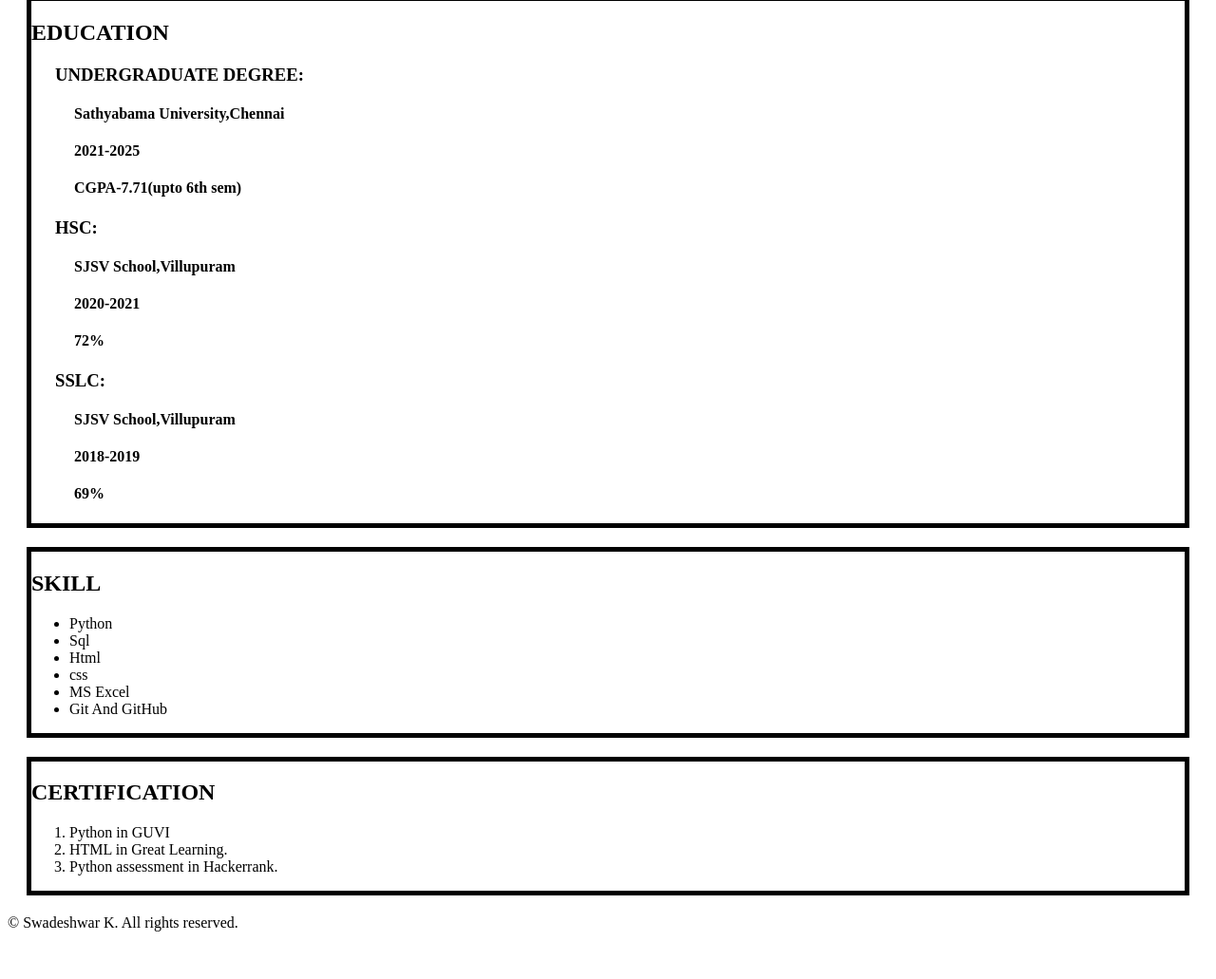
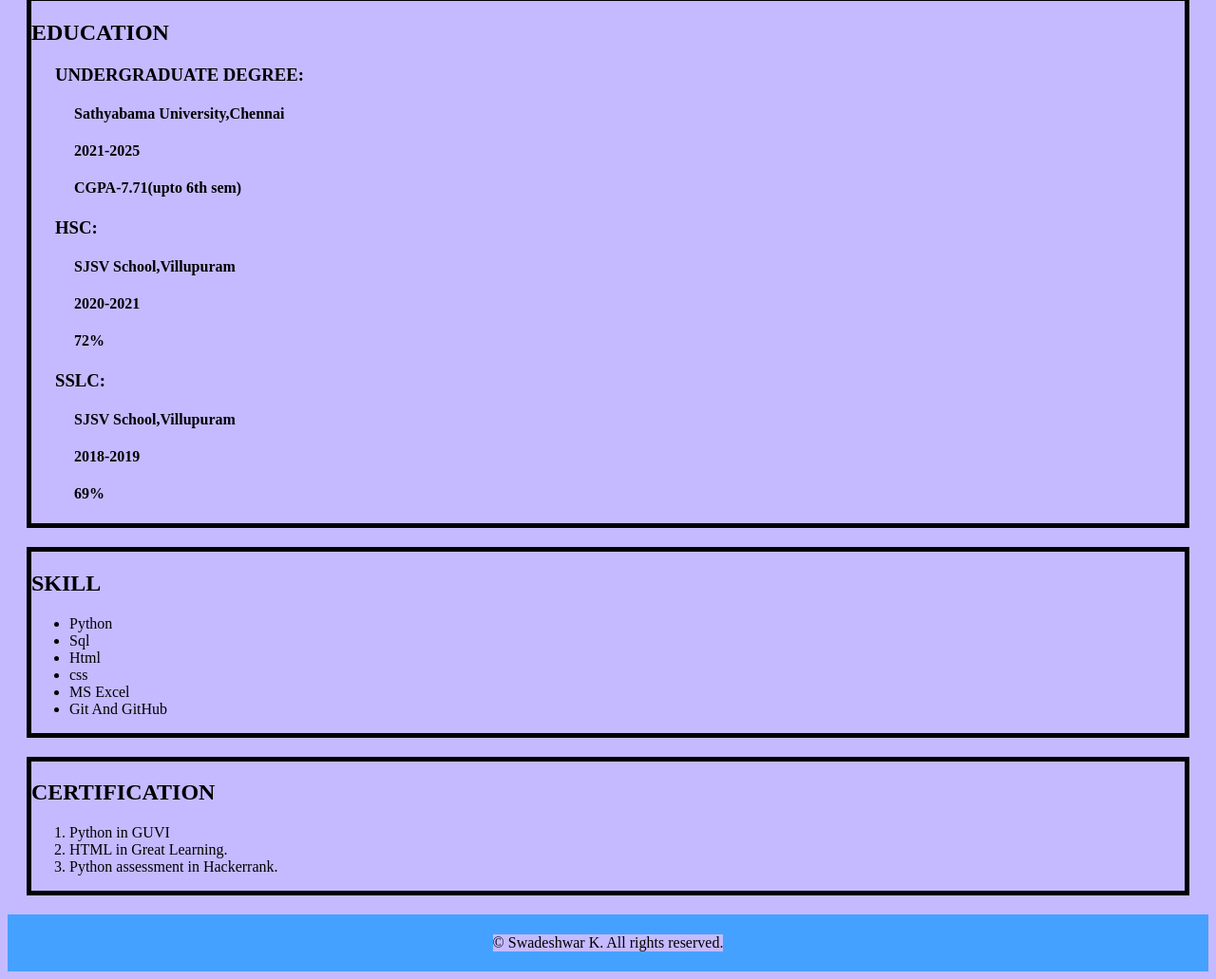
Before and after one commit to Swadu11/Capstone-Projects, a plain HTML site: page index.html in a window 1280 px wide. Shown: the part 301-1332 px from the top of the page at 95% size. Before the commit the page ends 1298 px from the top, so only its background shows below. Drawn offline with Linux system fonts and the light colour scheme.

Commit message:
Update style.css

```diff
--- a/style.css
+++ b/style.css
@@ -3,6 +3,7 @@
   border: 5px solid ;
   margin: 20px;
   text-align: center;
+
 }
 #obj{
     width: auto;
@@ -31,6 +32,17 @@
 .div{
     border: 5px solid ;
     margin: 20px;
-
+    ;
 
 }
+footer{
+  display: flex;
+  justify-content: center;
+  padding: 5px;
+  background-color: #45a1ff;
+  color: black;
+}
+
+*{
+    background-color: #C5BAFF;
+}
```
